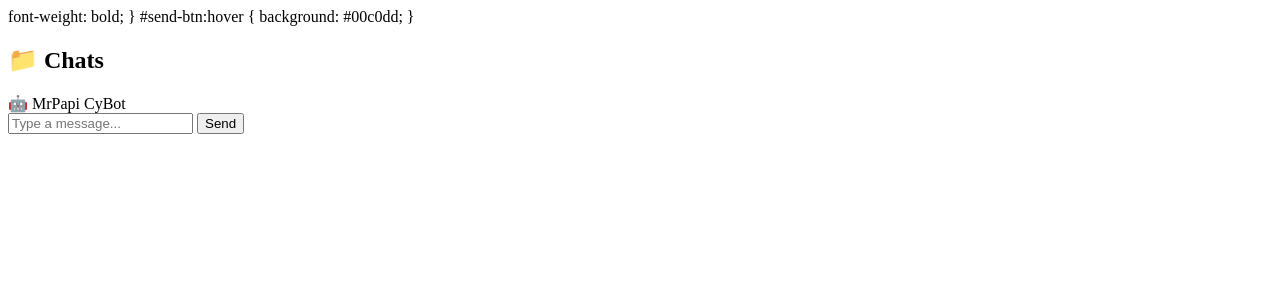
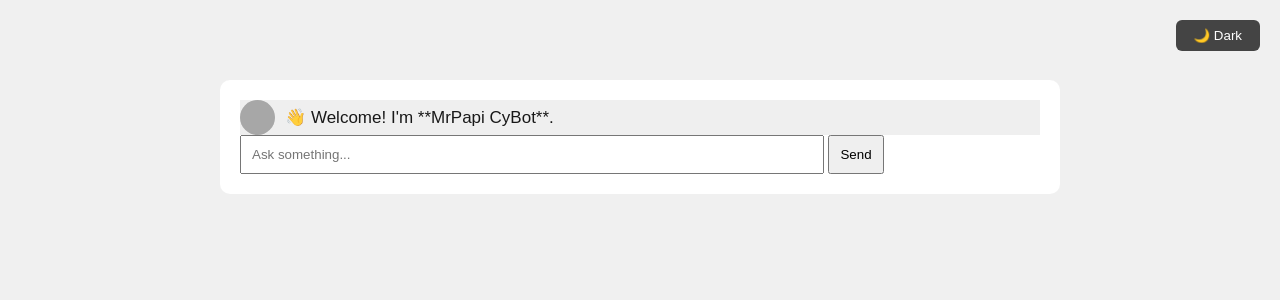
Before and after one commit to mrpapigrigades-droid/mrpapi-bot, a Flask app: page / in a window 1280 px wide. Shown: the top 300 px of the page. Run offline with Flask 3, Linux system fonts and the light colour scheme; grey boxes are pictures that could not be loaded.

Commit message:
Added theme toggle, CyBot avatar, typing animation, welcome message

```diff
--- a/VincentAI_Web_Chatbot/static/script.js
+++ b/VincentAI_Web_Chatbot/static/script.js
@@ -1,76 +1,54 @@
-document.addEventListener("DOMContentLoaded", () => {
-    const sendBtn = document.getElementById("send-btn");
-    const userInput = document.getElementById("user-input");
-    const chatMessages = document.getElementById("chat-messages");
+const chatBox = document.getElementById("chatBox");
+const typingIndicator = document.getElementById("typingIndicator");
+const body = document.body;
+const themeBtn = document.getElementById("themeToggle");
 
-    const menuBtn = document.getElementById("menu-btn");
-    const historyPanel = document.getElementById("history-panel");
-    const historyList = document.getElementById("history-list");
+// Load theme
+if (localStorage.getItem("theme") === "dark") {
+    body.classList.add("dark");
+    themeBtn.textContent = "☀️ Light";
+}
 
-    let history = JSON.parse(localStorage.getItem("history") || "[]");
+// Toggle theme
+themeBtn.addEventListener("click", () => {
+    body.classList.toggle("dark");
 
-    // Load history into dropdown
-    function loadHistory() {
-        historyList.innerHTML = "";
-        history.forEach(item => {
-            const li = document.createElement("li");
-            li.innerText = item;
-            li.addEventListener("click", () => {
-                userInput.value = item;
-                historyPanel.style.maxHeight = "0";
-            });
-            historyList.appendChild(li);
-        });
+    if (body.classList.contains("dark")) {
+        localStorage.setItem("theme", "dark");
+        themeBtn.textContent = "☀️ Light";
+    } else {
+        localStorage.setItem("theme", "light");
+        themeBtn.textContent = "🌙 Dark";
     }
+});
 
-    loadHistory();
+function sendMessage() {
+    const text = document.getElementById("userInput").value;
+    if (text.trim() === "") return;
 
-    function appendMessage(sender, text) {
-        const messageDiv = document.createElement("div");
-        messageDiv.classList.add(sender === "user" ? "user-message" : "bot-message");
-        messageDiv.innerText = text;
-        chatMessages.appendChild(messageDiv);
-        chatMessages.scrollTop = chatMessages.scrollHeight;
-    }
+    chatBox.innerHTML += `
+        <div class="message user-message">${text}</div>
+    `;
 
-    async function sendMessage() {
-        const text = userInput.value.trim();
-        if (!text) return;
+    document.getElementById("userInput").value = "";
+    typingIndicator.style.display = "block";
 
-        appendMessage("user", text);
-        userInput.value = "";
+    fetch("/ask", {
+        method: "POST",
+        headers: {"Content-Type": "application/json"},
+        body: JSON.stringify({message: text})
+    })
+    .then(r => r.json())
+    .then(data => {
+        typingIndicator.style.display = "none";
 
-        // SAVE to history
-        history.push(text);
-        localStorage.setItem("history", JSON.stringify(history));
-        loadHistory();
+        chatBox.innerHTML += `
+            <div class="message bot-message">
+                <img src="/static/cybot.png" class="bot-avatar">
+                <div>${data.reply}</div>
+            </div>
+        `;
 
-        try {
-            const response = await fetch("/chat", {
-                method: "POST",
-                headers: { "Content-Type": "application/json" },
-                body: JSON.stringify({ message: text }),
-            });
-
-            const data = await response.json();
-            appendMessage("bot", data.reply);
-
-        } catch (error) {
-            appendMessage("bot", "⚠️ Connection error. Try again later.");
-        }
-    }
-
-    sendBtn.addEventListener("click", sendMessage);
-    userInput.addEventListener("keypress", (e) => {
-        if (e.key === "Enter") sendMessage();
+        chatBox.scrollTop = chatBox.scrollHeight;
     });
-
-    // Toggle dropdown
-    menuBtn.addEventListener("click", () => {
-        if (historyPanel.style.maxHeight === "0px" || historyPanel.style.maxHeight === "") {
-            historyPanel.style.maxHeight = "300px";
-        } else {
-            historyPanel.style.maxHeight = "0";
-        }
-    });
-});
+}
--- a/VincentAI_Web_Chatbot/templates/index.html
+++ b/VincentAI_Web_Chatbot/templates/index.html
@@ -1,91 +1,122 @@
 <!DOCTYPE html>
-font-weight: bold;
+<html>
+<head>
+    <title>MrPapi CyBot</title>
+
+    <style>
+        body {
+            font-family: Arial;
+            margin: 0;
+            padding: 0;
+            background: #f0f0f0;
+            transition: 0.3s;
         }
 
+        body.dark {
+            background: #121212;
+            color: white;
+        }
 
-#send-btn:hover {
-background: #00c0dd;
+        .chat-container {
+            width: 100%;
+            max-width: 800px;
+            margin: 80px auto;
+            background: white;
+            padding: 20px;
+            border-radius: 10px;
+        }
+
+        body.dark .chat-container {
+            background: #1e1e1e;
+        }
+
+        .message {
+            margin: 10px 0;
+            padding: 12px;
+            border-radius: 10px;
+            max-width: 70%;
+        }
+
+        .user-message {
+            background: #0d47a1;
+            color: white;
+            margin-left: auto;
+        }
+
+        .bot-message {
+            background: #eee;
+            color: black;
+            display: flex;
+            align-items: center;
+            gap: 10px;
+        }
+
+        body.dark .bot-message {
+            background: #333;
+            color: white;
+        }
+
+        .bot-avatar {
+            width: 35px;
+            height: 35px;
+            border-radius: 50%;
+        }
+
+        #themeToggle {
+            position: fixed;
+            top: 20px;
+            right: 20px;
+            padding: 8px 18px;
+            border: none;
+            border-radius: 6px;
+            cursor: pointer;
+            background: #444;
+            color: white;
+        }
+
+        body.dark #themeToggle {
+            background: white;
+            color: black;
+        }
+
+        #typingIndicator {
+            font-style: italic;
+            color: gray;
+            display: none;
+            margin-top: 5px;
+        }
+
+        .welcome {
+            animation: fadeIn 1.2s;
+            font-size: 17px;
+            opacity: 0.9;
+        }
+
+        @keyframes fadeIn {
+            from {opacity: 0;}
+            to {opacity: 1;}
         }
     </style>
 </head>
+
 <body>
-<!-- SIDEBAR -->
-<div id="sidebar">
-<h2>📁 Chats</h2>
-<div id="history-list"></div>
+
+<button id="themeToggle">🌙 Dark</button>
+
+<div class="chat-container">
+    <div class="welcome bot-message">
+        <img src="/static/cybot.png" class="bot-avatar">
+        👋 Welcome! I'm **MrPapi CyBot**.
     </div>
 
+    <div id="chatBox"></div>
 
-<!-- MAIN CHAT -->
-<div id="chat-container">
-<div id="chat-header">🤖 MrPapi CyBot</div>
-<div id="chat-messages"></div>
+    <p id="typingIndicator">CyBot is typing...</p>
 
-
-<div id="chat-input">
-<input id="user-input" type="text" placeholder="Type a message..." />
-<button id="send-btn">Send</button>
-</div>
+    <input id="userInput" type="text" placeholder="Ask something..." style="width: 70%; padding: 10px;">
+    <button onclick="sendMessage()" style="padding: 10px;">Send</button>
 </div>
 
-
-<script>
-const sendBtn = document.getElementById("send-btn");
-const userInput = document.getElementById("user-input");
-const chatMessages = document.getElementById("chat-messages");
-const historyList = document.getElementById("history-list");
-
-
-function appendMessage(sender, text) {
-const messageDiv = document.createElement("div");
-messageDiv.classList.add(sender === "user" ? "user-message" : "bot-message");
-messageDiv.innerText = text;
-chatMessages.appendChild(messageDiv);
-chatMessages.scrollTop = chatMessages.scrollHeight;
-}
-
-
-function addToHistory(text) {
-const item = document.createElement("div");
-item.classList.add("history-item");
-item.innerText = text.slice(0, 40) + "...";
-item.addEventListener("click", () => {
-userInput.value = text;
-});
-historyList.appendChild(item);
-}
-
-
-async function sendMessage() {
-const text = userInput.value.trim();
-if (!text) return;
-
-
-appendMessage("user", text);
-addToHistory(text);
-userInput.value = "";
-
-
-try {
-const response = await fetch("/chat", {
-method: "POST",
-headers: { "Content-Type": "application/json" },
-body: JSON.stringify({ message: text }),
-});
-
-
-const data = await response.json();
-appendMessage("bot", data.reply);
-} catch (error) {
-appendMessage("bot", "⚠️ Connection error.");
-}
-}
-
-
-sendBtn.addEventListener("click", sendMessage);
-userInput.addEventListener("keypress", (e) => {
-if (e.key === "Enter") sendMessage();
-});
-</script>
+<script src="/static/script.js"></script>
 </body>
 </html>
```
Lines whose indentation alone changed are shown as unchanged.
